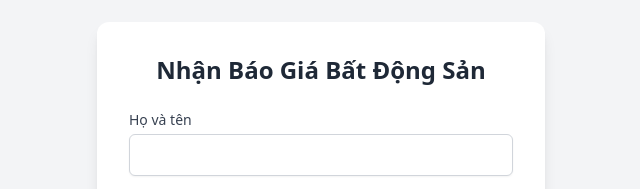
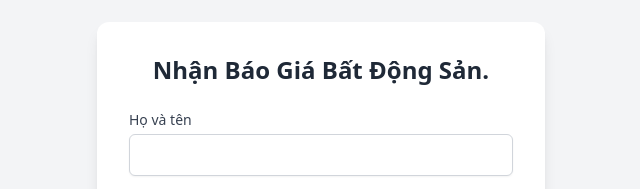
Before and after one commit to hxtrongg/land, a plain HTML site: page index.html in a window 1280 px wide. Shown: the part 167-356 px from the top of the page, 319-959 px from the left. Drawn offline with nearby package versions, Linux system fonts and the light colour scheme.

Commit message:
Update index.html

```diff
--- a/index.html
+++ b/index.html
@@ -7,7 +7,7 @@
 </head>
 <body class="bg-gray-100 flex items-center justify-center min-h-screen">
   <div class="bg-white shadow-lg rounded-xl p-8 w-full max-w-md">
-    <h2 class="text-2xl font-bold mb-6 text-center text-gray-800">Nhận Báo Giá Bất Động Sản</h2>
+    <h2 class="text-2xl font-bold mb-6 text-center text-gray-800">Nhận Báo Giá Bất Động Sản.</h2>
     <form id="bds-form" class="space-y-4">
       <div>
         <label for="name" class="block text-sm font-medium text-gray-700">Họ và tên</label>
```
